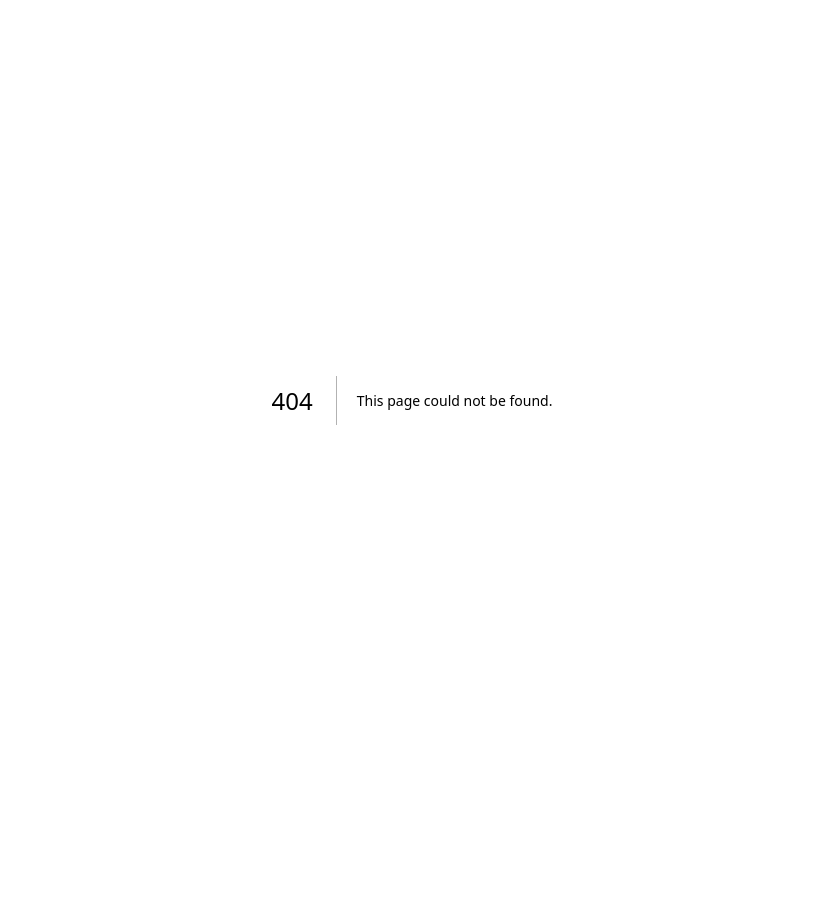
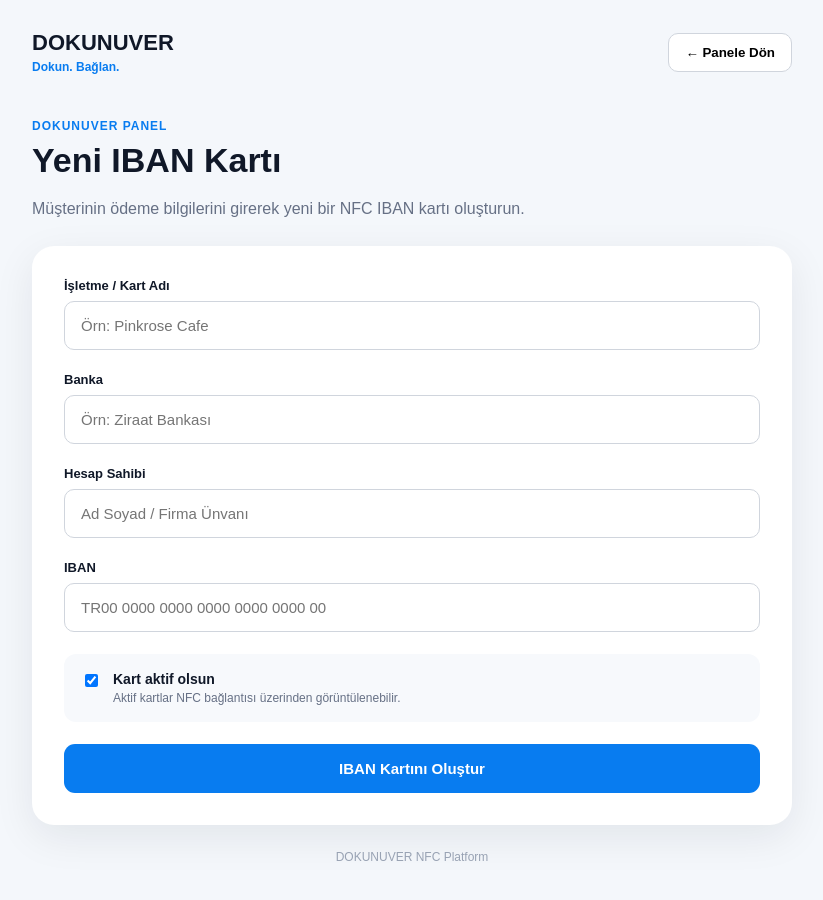
Before and after one commit to temurtasyucel-ops/dokunuver-Web, a Next.js app: page /panel/new in a window 1280 px wide. Before the commit this address had no page. Shown: the top 900 px of the page, without its empty margins (228-1051 px from the left). Before the commit the page ends 800 px from the top, so only its background shows below. Built offline with nearby package versions, Linux system fonts and the light colour scheme.

Commit message:
panel/new

```diff
--- /dev/null
+++ b/app/panel/new/page.js
@@ -0,0 +1,311 @@
+"use client";
+
+import { useState } from "react";
+import { useRouter } from "next/navigation";
+
+export default function NewIbanCardPage() {
+  const router = useRouter();
+
+  const [form, setForm] = useState({
+    business_name: "",
+    bank_name: "",
+    account_holder: "",
+    iban: "",
+    active: true,
+  });
+
+  const [saving, setSaving] = useState(false);
+  const [message, setMessage] = useState("");
+
+  function updateField(e) {
+    const { name, value } = e.target;
+
+    setForm((prev) => ({
+      ...prev,
+      [name]: value,
+    }));
+  }
+
+  async function handleSubmit(e) {
+    e.preventDefault();
+    setSaving(true);
+    setMessage("");
+
+    try {
+      const response = await fetch("/api/iban-cards", {
+        method: "POST",
+        headers: {
+          "Content-Type": "application/json",
+        },
+        body: JSON.stringify(form),
+      });
+
+      const data = await response.json();
+
+      if (!response.ok) {
+        throw new Error(data.error || "Kart oluşturulamadı.");
+      }
+
+      router.push("/panel");
+      router.refresh();
+    } catch (error) {
+      setMessage(error.message);
+      setSaving(false);
+    }
+  }
+
+  return (
+    <main style={styles.page}>
+      <div style={styles.container}>
+        <header style={styles.header}>
+          <div>
+            <div style={styles.logo}>DOKUNUVER</div>
+            <div style={styles.slogan}>Dokun. Bağlan.</div>
+          </div>
+
+          <button
+            type="button"
+            onClick={() => router.push("/panel")}
+            style={styles.backButton}
+          >
+            ← Panele Dön
+          </button>
+        </header>
+
+        <div style={styles.titleArea}>
+          <div style={styles.eyebrow}>DOKUNUVER PANEL</div>
+          <h1 style={styles.title}>Yeni IBAN Kartı</h1>
+          <p style={styles.description}>
+            Müşterinin ödeme bilgilerini girerek yeni bir NFC IBAN kartı
+            oluşturun.
+          </p>
+        </div>
+
+        <form onSubmit={handleSubmit} style={styles.card}>
+          <Field
+            label="İşletme / Kart Adı"
+            name="business_name"
+            value={form.business_name}
+            onChange={updateField}
+            placeholder="Örn: Pinkrose Cafe"
+          />
+
+          <Field
+            label="Banka"
+            name="bank_name"
+            value={form.bank_name}
+            onChange={updateField}
+            placeholder="Örn: Ziraat Bankası"
+          />
+
+          <Field
+            label="Hesap Sahibi"
+            name="account_holder"
+            value={form.account_holder}
+            onChange={updateField}
+            placeholder="Ad Soyad / Firma Ünvanı"
+          />
+
+          <Field
+            label="IBAN"
+            name="iban"
+            value={form.iban}
+            onChange={updateField}
+            placeholder="TR00 0000 0000 0000 0000 0000 00"
+          />
+
+          <label style={styles.activeRow}>
+            <input
+              type="checkbox"
+              checked={form.active}
+              onChange={(e) =>
+                setForm((prev) => ({
+                  ...prev,
+                  active: e.target.checked,
+                }))
+              }
+            />
+
+            <div>
+              <div style={styles.activeTitle}>Kart aktif olsun</div>
+              <div style={styles.activeDescription}>
+                Aktif kartlar NFC bağlantısı üzerinden görüntülenebilir.
+              </div>
+            </div>
+          </label>
+
+          {message && <div style={styles.error}>{message}</div>}
+
+          <button
+            type="submit"
+            disabled={saving}
+            style={{
+              ...styles.submitButton,
+              opacity: saving ? 0.6 : 1,
+            }}
+          >
+            {saving ? "Oluşturuluyor..." : "IBAN Kartını Oluştur"}
+          </button>
+        </form>
+
+        <p style={styles.footer}>DOKUNUVER NFC Platform</p>
+      </div>
+    </main>
+  );
+}
+
+function Field({ label, ...props }) {
+  return (
+    <div style={styles.field}>
+      <label style={styles.label}>{label}</label>
+
+      <input
+        {...props}
+        required
+        style={styles.input}
+      />
+    </div>
+  );
+}
+
+const styles = {
+  page: {
+    minHeight: "100vh",
+    background: "#f4f7fb",
+    fontFamily: "Arial, sans-serif",
+    padding: "30px 20px",
+    color: "#101828",
+  },
+
+  container: {
+    maxWidth: "760px",
+    margin: "0 auto",
+  },
+
+  header: {
+    display: "flex",
+    justifyContent: "space-between",
+    alignItems: "center",
+    marginBottom: "45px",
+  },
+
+  logo: {
+    fontSize: "22px",
+    fontWeight: "900",
+  },
+
+  slogan: {
+    color: "#087cf0",
+    fontSize: "12px",
+    fontWeight: "700",
+    marginTop: "4px",
+  },
+
+  backButton: {
+    background: "#ffffff",
+    border: "1px solid #d0d5dd",
+    borderRadius: "10px",
+    padding: "11px 16px",
+    fontWeight: "700",
+    cursor: "pointer",
+  },
+
+  titleArea: {
+    marginBottom: "24px",
+  },
+
+  eyebrow: {
+    color: "#087cf0",
+    fontSize: "12px",
+    fontWeight: "800",
+    letterSpacing: "1px",
+  },
+
+  title: {
+    fontSize: "34px",
+    margin: "8px 0",
+  },
+
+  description: {
+    color: "#667085",
+    lineHeight: "1.6",
+  },
+
+  card: {
+    background: "#ffffff",
+    padding: "32px",
+    borderRadius: "22px",
+    boxShadow: "0 12px 40px rgba(16,24,40,0.08)",
+  },
+
+  field: {
+    marginBottom: "22px",
+  },
+
+  label: {
+    display: "block",
+    fontSize: "13px",
+    fontWeight: "800",
+    marginBottom: "8px",
+  },
+
+  input: {
+    width: "100%",
+    boxSizing: "border-box",
+    padding: "15px 16px",
+    borderRadius: "10px",
+    border: "1px solid #d0d5dd",
+    fontSize: "15px",
+    outline: "none",
+  },
+
+  activeRow: {
+    display: "flex",
+    gap: "12px",
+    alignItems: "flex-start",
+    background: "#f7f9fc",
+    padding: "17px",
+    borderRadius: "12px",
+    marginBottom: "22px",
+    cursor: "pointer",
+  },
+
+  activeTitle: {
+    fontWeight: "800",
+    fontSize: "14px",
+  },
+
+  activeDescription: {
+    color: "#667085",
+    fontSize: "12px",
+    marginTop: "4px",
+  },
+
+  error: {
+    background: "#fef3f2",
+    color: "#b42318",
+    padding: "13px",
+    borderRadius: "10px",
+    marginBottom: "18px",
+    fontSize: "13px",
+  },
+
+  submitButton: {
+    width: "100%",
+    border: "none",
+    borderRadius: "11px",
+    padding: "16px",
+    background: "#087cf0",
+    color: "#ffffff",
+    fontSize: "15px",
+    fontWeight: "800",
+    cursor: "pointer",
+  },
+
+  footer: {
+    textAlign: "center",
+    color: "#98a2b3",
+    fontSize: "12px",
+    marginTop: "25px",
+  },
+};
```
